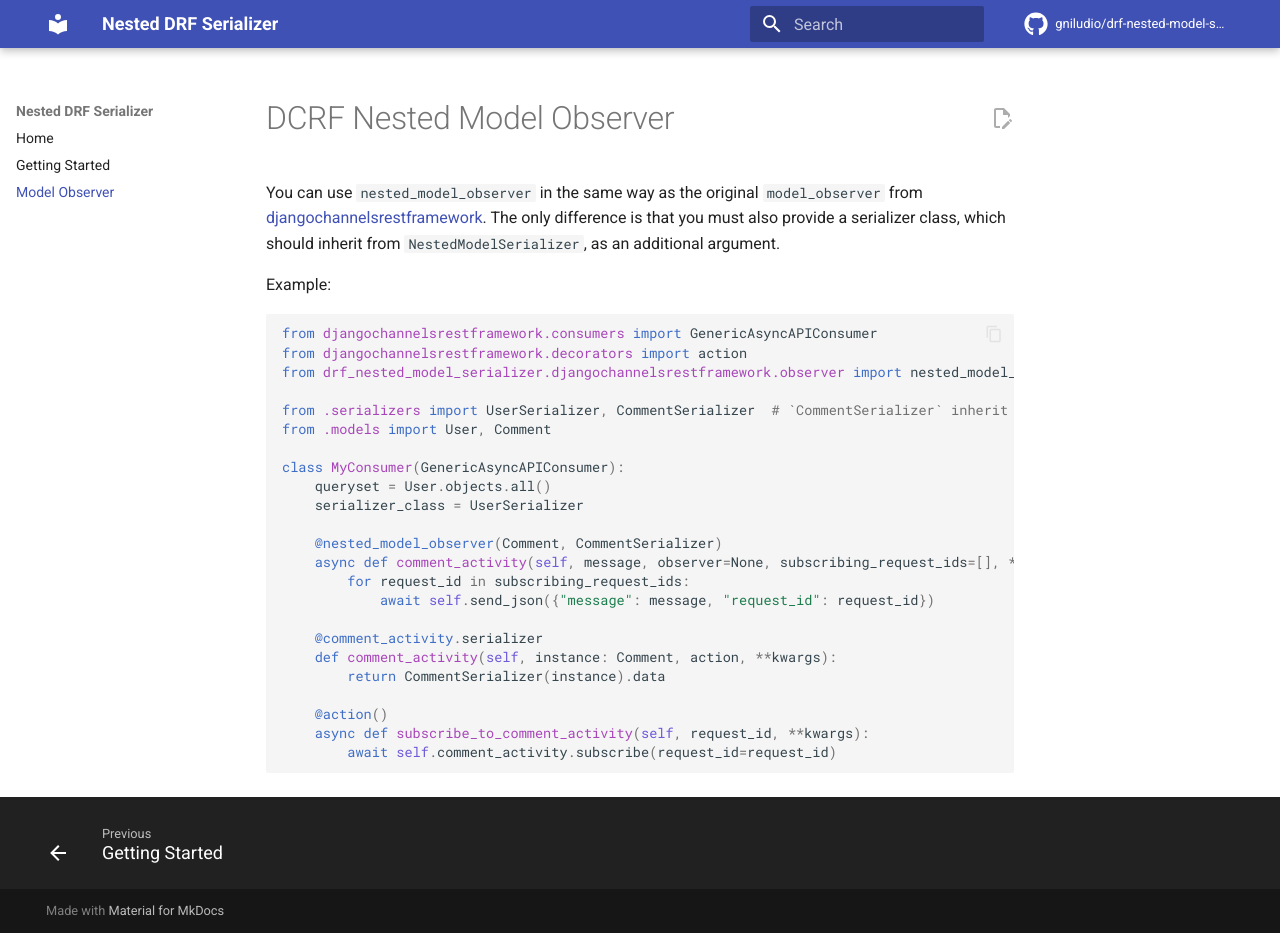
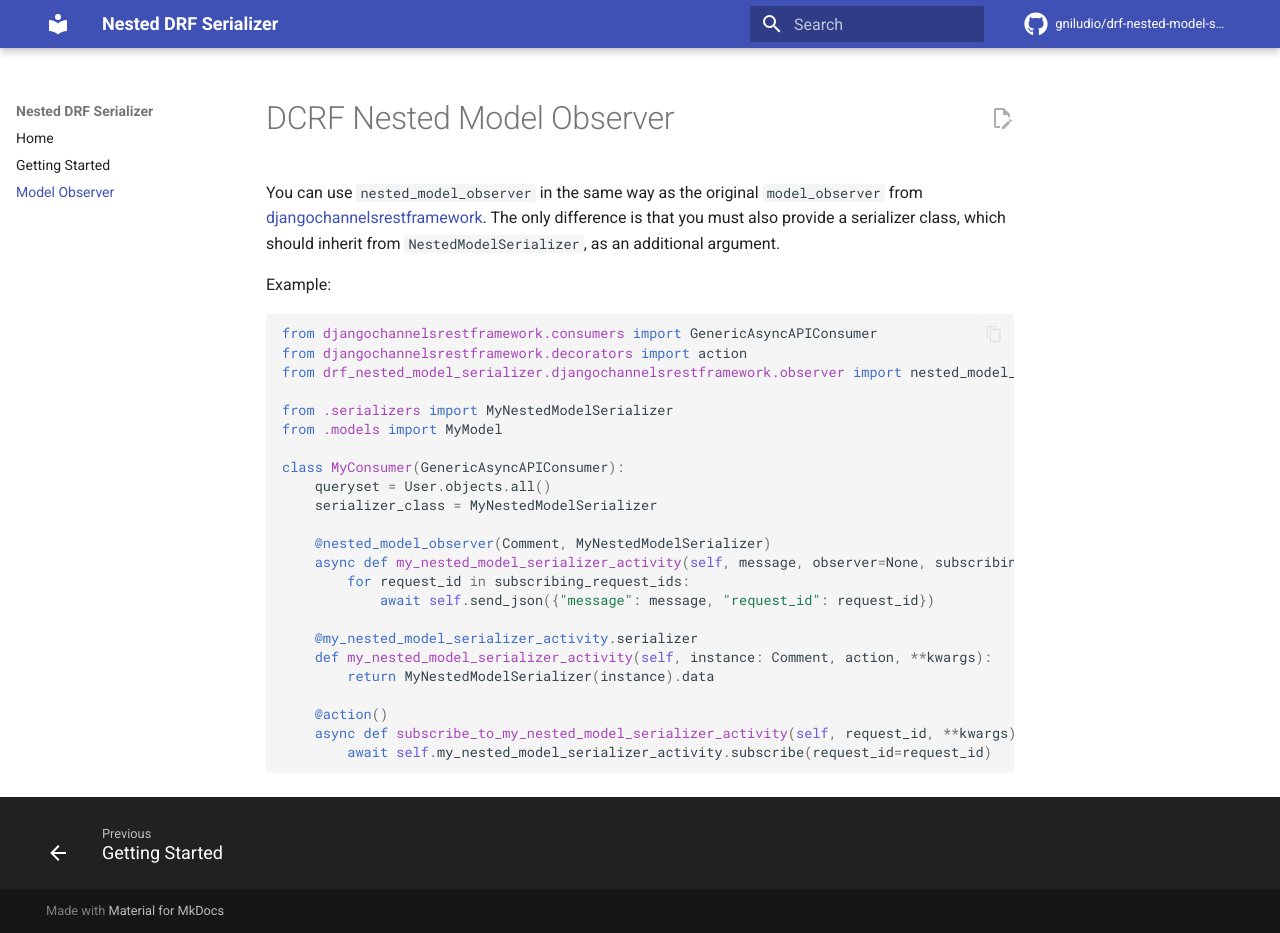
Before and after one commit to GniLudio/drf-nested-serializer, an MkDocs documentation site: the page built from docs/model_observer.md, in a window 1280 px wide and 933 px high. Built offline with MkDocs 1.6.1 and Material for MkDocs 9.7.7, drawn with Linux system fonts in a browser that asks for light colours; comment, search, counter and statistics services are not loaded.

Commit message:
docs: Use more abstract names

````diff
--- a/docs/model_observer.md
+++ b/docs/model_observer.md
@@ -10,23 +10,23 @@
 from djangochannelsrestframework.decorators import action
 from drf_nested_model_serializer.djangochannelsrestframework.observer import nested_model_observer
 
-from .serializers import UserSerializer, CommentSerializer  # `CommentSerializer` inherit from `NestedModelSerializer`
-from .models import User, Comment
+from .serializers import MyNestedModelSerializer
+from .models import MyModel
 
 class MyConsumer(GenericAsyncAPIConsumer):
     queryset = User.objects.all()
-    serializer_class = UserSerializer
+    serializer_class = MyNestedModelSerializer
 
-    @nested_model_observer(Comment, CommentSerializer)
-    async def comment_activity(self, message, observer=None, subscribing_request_ids=[], **kwargs):
+    @nested_model_observer(Comment, MyNestedModelSerializer)
+    async def my_nested_model_serializer_activity(self, message, observer=None, subscribing_request_ids=[], **kwargs):
         for request_id in subscribing_request_ids:
             await self.send_json({"message": message, "request_id": request_id})
 
-    @comment_activity.serializer
-    def comment_activity(self, instance: Comment, action, **kwargs):
-        return CommentSerializer(instance).data
+    @my_nested_model_serializer_activity.serializer
+    def my_nested_model_serializer_activity(self, instance: Comment, action, **kwargs):
+        return MyNestedModelSerializer(instance).data
 
     @action()
-    async def subscribe_to_comment_activity(self, request_id, **kwargs):
-        await self.comment_activity.subscribe(request_id=request_id)
+    async def subscribe_to_my_nested_model_serializer_activity(self, request_id, **kwargs):
+        await self.my_nested_model_serializer_activity.subscribe(request_id=request_id)
 ```
````
